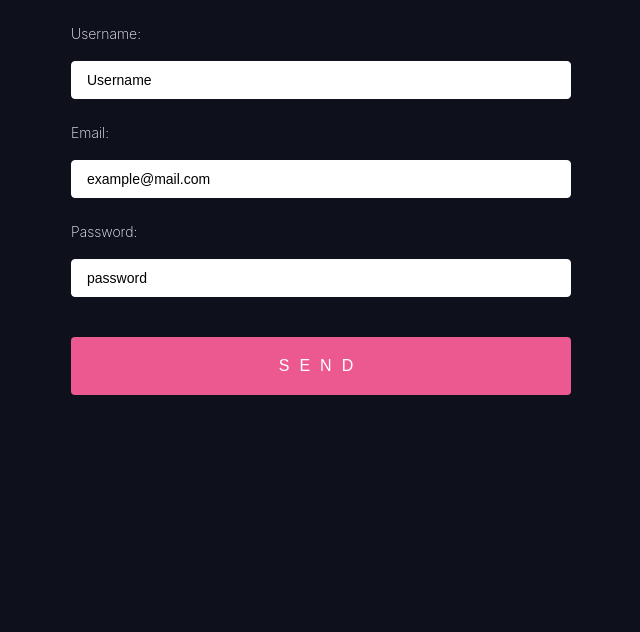
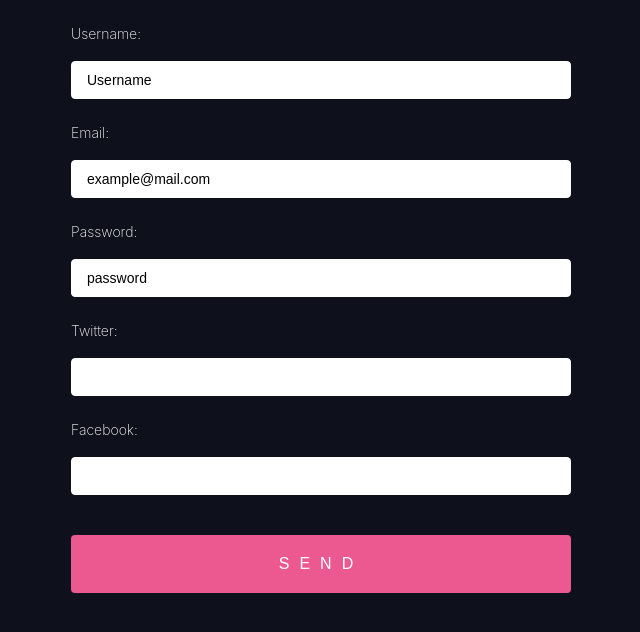
Before and after one commit to 124c4a11/ReactHookForm-Examples-ReactJS-TypeScript, a React (Vite) app: page / in a window 1280 px wide. Shown: the top 632 px of the page, without its empty margins (319-959 px from the left). Built offline with nearby package versions, Linux system fonts and the light colour scheme.

Commit message:
BaseForm: nested objects

```diff
--- a/src/components/BaseForm.tsx
+++ b/src/components/BaseForm.tsx
@@ -5,6 +5,10 @@ interface IData {
   username: string;
   email: string;
   password: string;
+  socials: {
+    twitter: string;
+    facebook: string;
+  };
 }
 
 export function BaseForm() {
@@ -14,6 +18,10 @@ export function BaseForm() {
       username: "Username",
       email: "example@mail.com",
       password: "password",
+      socials: {
+        twitter: "",
+        facebook: "",
+      },
     },
   });
   const { errors } = formState;
@@ -68,6 +76,26 @@ export function BaseForm() {
         />
         {errors.password?.message && <p>{errors.password?.message}</p>}
 
+        <label>Twitter:</label>
+        <input
+          {...register("socials.twitter", {
+            required: "Twitter is required!",
+          })}
+        />
+        {errors.socials?.twitter?.message && (
+          <p>{errors.socials?.twitter?.message}</p>
+        )}
+
+        <label>Facebook:</label>
+        <input
+          {...register("socials.facebook", {
+            required: "Facebook is required!",
+          })}
+        />
+        {errors.socials?.facebook?.message && (
+          <p>{errors.socials?.facebook?.message}</p>
+        )}
+
         <button type="submit">Send</button>
       </form>
       <DevTool control={control} />
```
